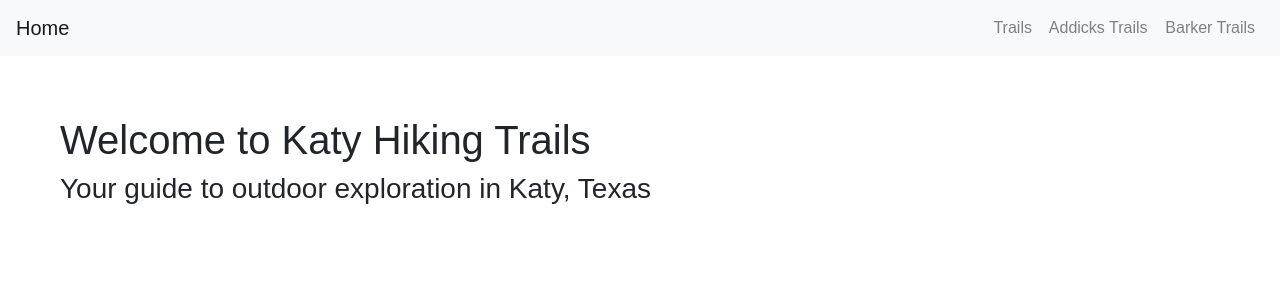
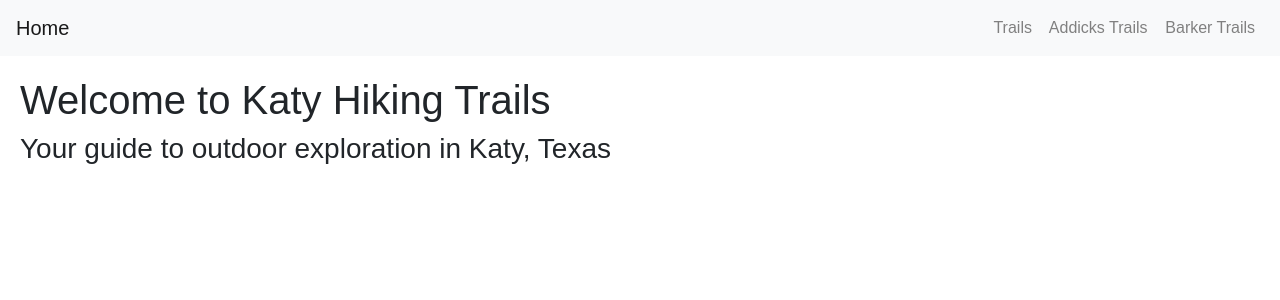
Before and after one commit to ChristopherJamesN/katy-hiking-trails-react, a React (Create React App) app: page / in a window 1280 px wide. Shown: the top 300 px of the page. Built offline with nearby package versions, Linux system fonts and the light colour scheme.

Commit message:
Update css for entire app, reduce padding and margin.

```diff
--- a/src/App.css
+++ b/src/App.css
@@ -1,24 +1,5 @@
 .App {
   text-align: left;
-  margin: 30px;
-  padding: 30px;
+  padding: 20px;
   font-family: sans-serif;
 }
-
-.Nav-home {
-  font-family: sans-serif;
-}
-
-.App-header {
-  background-color: #222;
-  height: 150px;
-  color: white;
-}
-
-.App-title {
-  font-size: 1.5em;
-}
-
-.App-intro {
-  font-size: large;
-}
```
